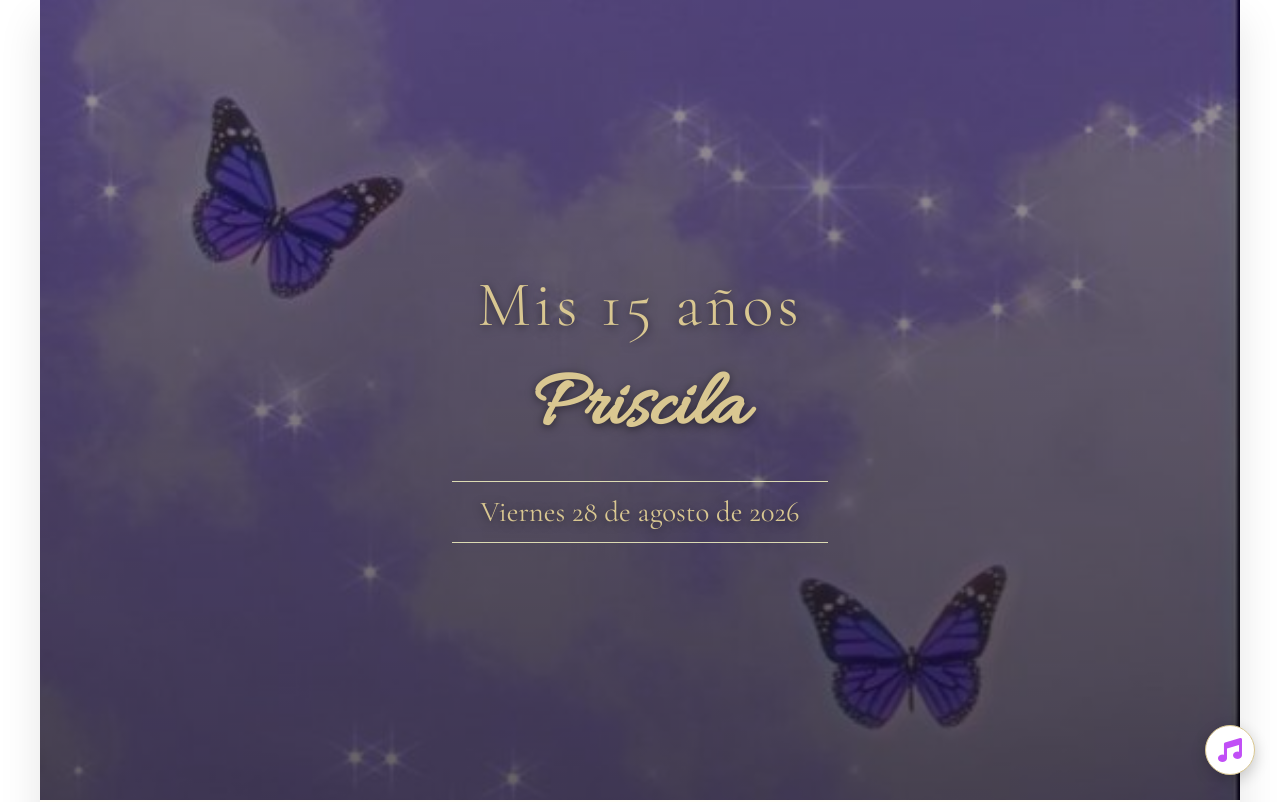
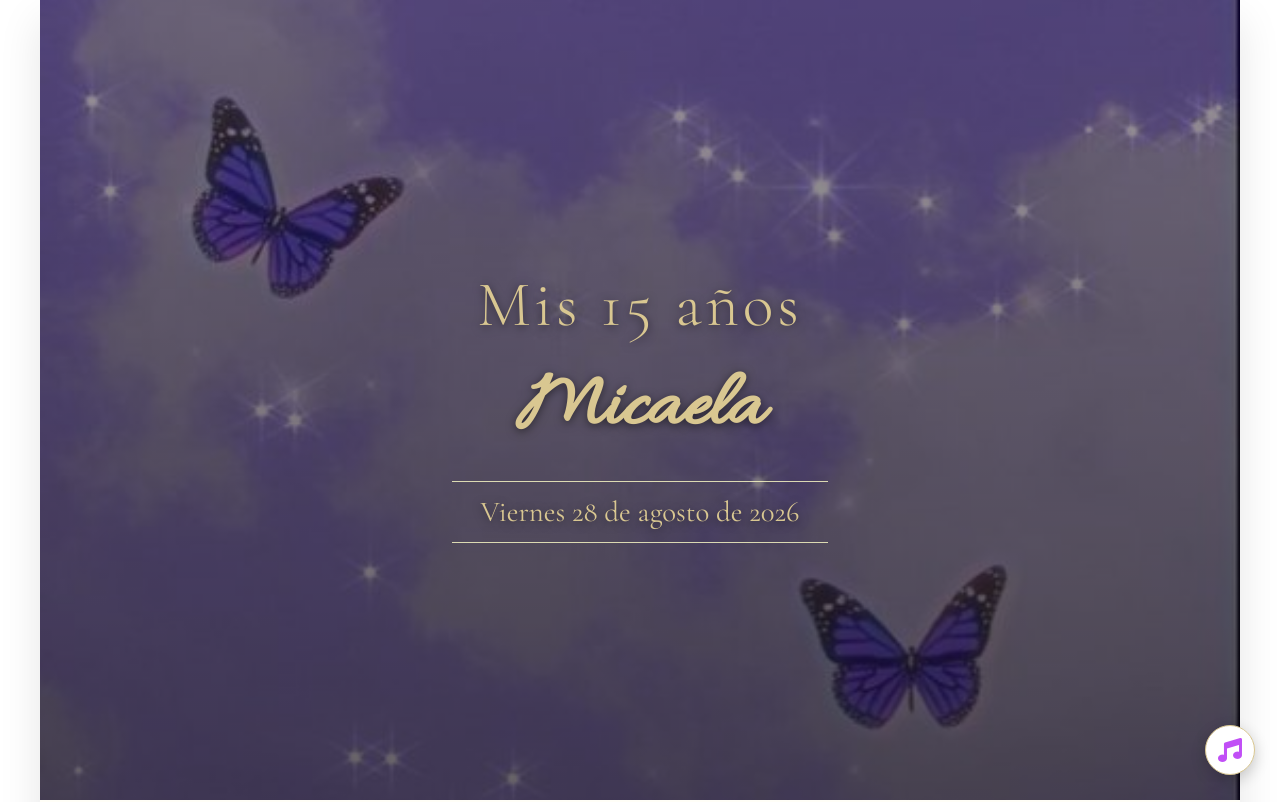
Before and after one commit to camiladelgadoo/xvpriscila, a plain HTML site: page invitacion.html in a window 1280 px wide. Shown: the top 802 px of the page. Drawn offline with nearby package versions, Linux system fonts and the light colour scheme.

Commit message:
Update invitacion.html

```diff
--- a/invitacion.html
+++ b/invitacion.html
@@ -19,7 +19,7 @@
     <section class="hero">
         <div class="hero-content">
             <div class="invitation-title">Mis 15 años</div>
-            <div class="hero-name">Priscila</div>
+            <div class="hero-name">Micaela</div>
             <div class="hero-date">Viernes 28 de agosto de 2026</div>
 
         </div>
@@ -152,7 +152,7 @@ Me haría muy feliz que formes parte de esta noche tan especial y la disfrutes j
    <footer class="footer">
         <div class="container">
             <div class="footer-content">
-                <h2>Prili</h2>
+                <h2>Mica</h2>
                 <p><br>Mis Quince Años</p>
                 <div class="heart-icon">
                     <i class="fas fa-heart"></i>
```
